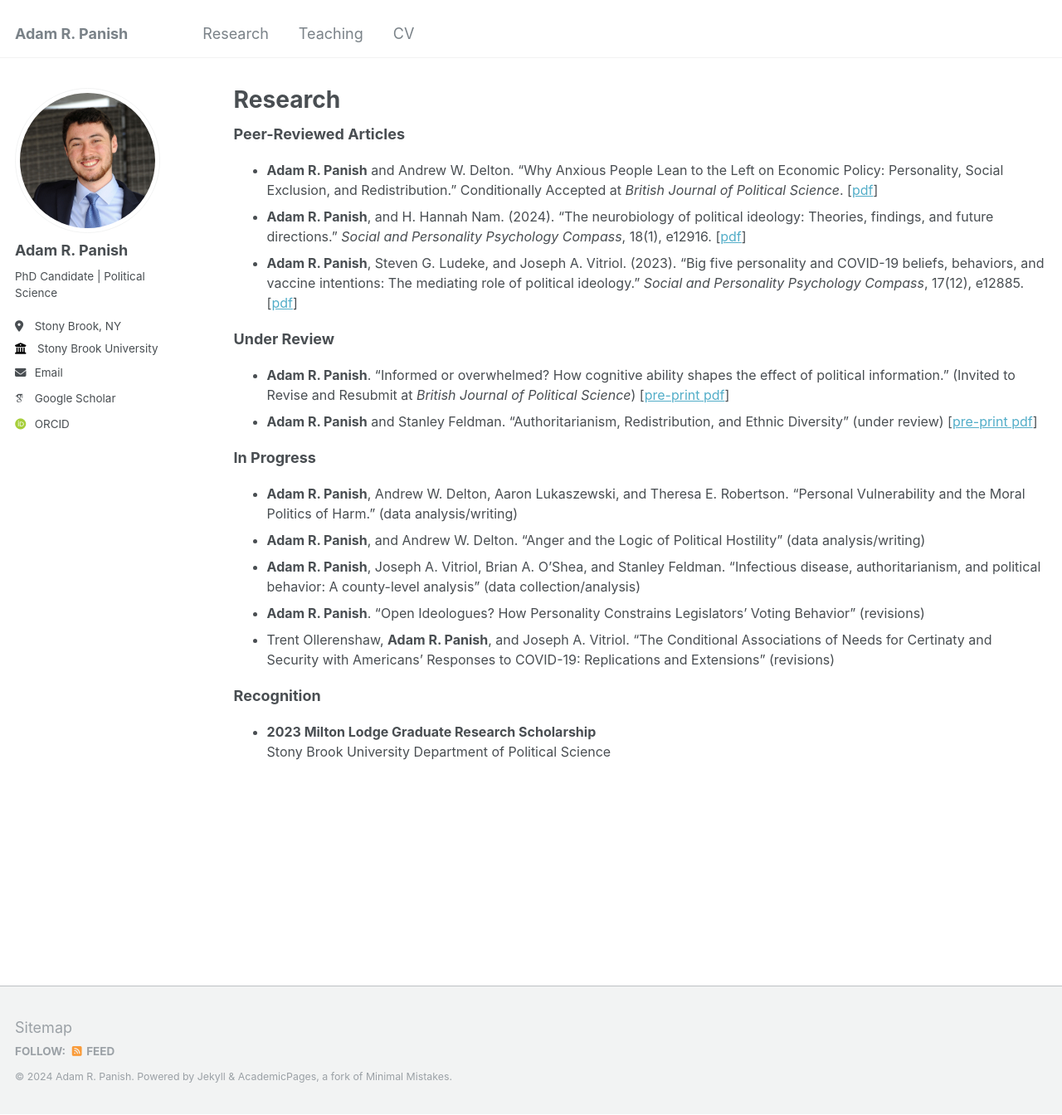
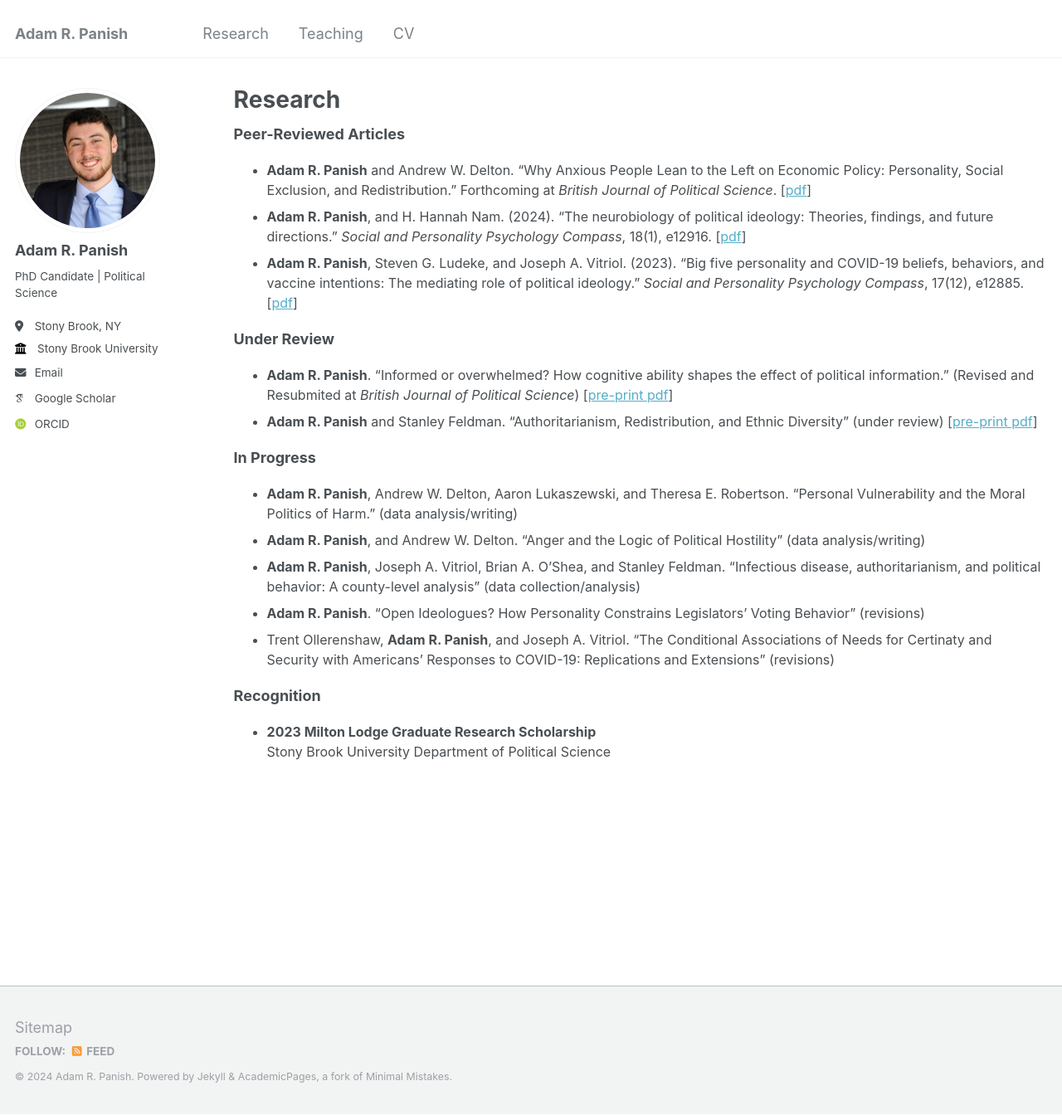
Before and after one commit to adampanish/adampanish.github.io, a Jekyll site: the page built from _pages/research.html, in a window 1280 px wide and 1344 px high. Shown: the whole window at 83% size. Built offline with Jekyll 4.4.1, drawn with Linux system fonts in a browser that asks for light colours; some web fonts are replaced.

Commit message:
Update research.html

```diff
--- a/_pages/research.html
+++ b/_pages/research.html
@@ -7,14 +7,14 @@ author_profile: true
 
 <b>Peer-Reviewed Articles</b>
 <ul><font size=3>
-<li><b>Adam R. Panish</b> and Andrew W. Delton. <q>Why Anxious People Lean to the Left on Economic Policy: Personality, Social Exclusion, and Redistribution.</q> Conditionally Accepted at <i>British Journal of Political Science</i>. [<a href="https://www.dropbox.com/scl/fi/6asbl7xmwbo2fbpg2q6eq/panish_delton_anxious_2024.pdf?rlkey=wwmde8r5b71kkw3dkat90zyrc&st=rbajjc4g&dl=0" target="_blank">pdf</a>]</li>
+<li><b>Adam R. Panish</b> and Andrew W. Delton. <q>Why Anxious People Lean to the Left on Economic Policy: Personality, Social Exclusion, and Redistribution.</q> Forthcoming at <i>British Journal of Political Science</i>. [<a href="https://www.dropbox.com/scl/fi/6asbl7xmwbo2fbpg2q6eq/panish_delton_anxious_2024.pdf?rlkey=wwmde8r5b71kkw3dkat90zyrc&st=rbajjc4g&dl=0" target="_blank">pdf</a>]</li>
 <li><b>Adam R. Panish</b>, and H. Hannah Nam. (2024). <q>The neurobiology of political ideology: Theories, findings, and future directions.</q> <i>Social and Personality Psychology Compass</i>, 18(1), e12916. [<a href="https://www.dropbox.com/scl/fi/sj69ayc1z5t7d8o8twixv/panish_nam_brain_2024.pdf?rlkey=09l0qc5kdduh0qt1v3o8tylbq&st=9qsrs6lu&dl=0" target="_blank">pdf</a>]</li>
 <li><b>Adam R. Panish</b>, Steven G. Ludeke, and Joseph A. Vitriol. (2023). <q>Big five personality and COVID-19 beliefs, behaviors, and vaccine intentions: The mediating role of political ideology.</q> <i>Social and Personality Psychology Compass</i>, 17(12), e12885. [<a href="https://www.dropbox.com/scl/fi/tf16ohk1c1dyxmyltifek/panish_ludeke_vitriol_covid_2023.pdf?rlkey=bsmblnhw2cpspw8ebk6g9lb18&st=u2ak5dkg&dl=0" target="_blank">pdf</a>]</li>
 </font></ul>
 
 <b>Under Review</b>
 <ul><font size=3>
-<li><b>Adam R. Panish</b>. <q>Informed or overwhelmed? How cognitive ability shapes the effect of political information.</q> (Invited to Revise and Resubmit at <i>British Journal of Political Science</i>) [<a href="https://www.dropbox.com/scl/fi/o7ml9g0v776t21cq4epw9/panish_cognitive_2024.pdf?rlkey=i0hdacf0qrlucznukqmjecg83&st=ghvrcxp5&dl=0" target="_blank">pre-print pdf</a>]</li>
+<li><b>Adam R. Panish</b>. <q>Informed or overwhelmed? How cognitive ability shapes the effect of political information.</q> (Revised and Resubmited at <i>British Journal of Political Science</i>) [<a href="https://www.dropbox.com/scl/fi/o7ml9g0v776t21cq4epw9/panish_cognitive_2024.pdf?rlkey=i0hdacf0qrlucznukqmjecg83&st=ghvrcxp5&dl=0" target="_blank">pre-print pdf</a>]</li>
 <li><b>Adam R. Panish</b> and Stanley Feldman. <q>Authoritarianism, Redistribution, and Ethnic Diversity</q> (under review) [<a href="https://www.dropbox.com/scl/fi/58i4blxvq4boe47q8djv4/panish_feldman_redistribution_2024.pdf?rlkey=dcqn3b67jbtd5e4cmmjxefnyf&st=5iwmtlqf&dl=0" target="_blank">pre-print pdf</a>]</li>
 </font></ul>
 
```
